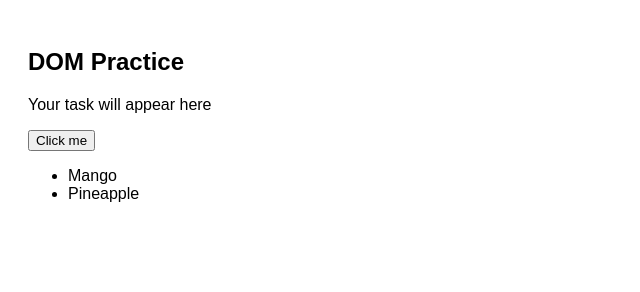
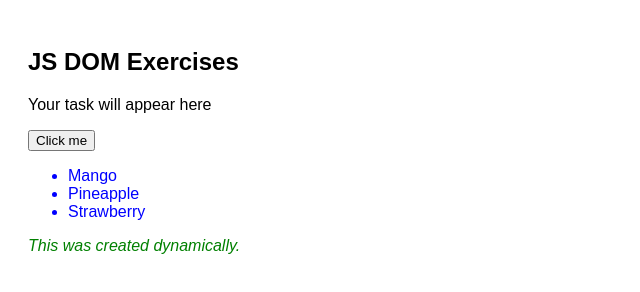
Before and after one commit to HackYourFutureBelgium/intro-to-programming, a website: page week-02/materials/06-dom-basics/exercises/index.html in a window 1280 px wide. Shown: the whole page, without its empty margins (0-640 px from the left). Drawn offline with Linux system fonts and the light colour scheme.

Commit message:
Add week 2

```diff
--- a/week-02/materials/06-dom-basics/exercises/index.html
+++ b/week-02/materials/06-dom-basics/exercises/index.html
@@ -23,6 +23,6 @@
             <li>Pineapple</li>
         </ul>
 
-        <script src="./dom-exercises.js"></script>
+        <script src="./01.js"></script>
     </body>
 </html>
```
